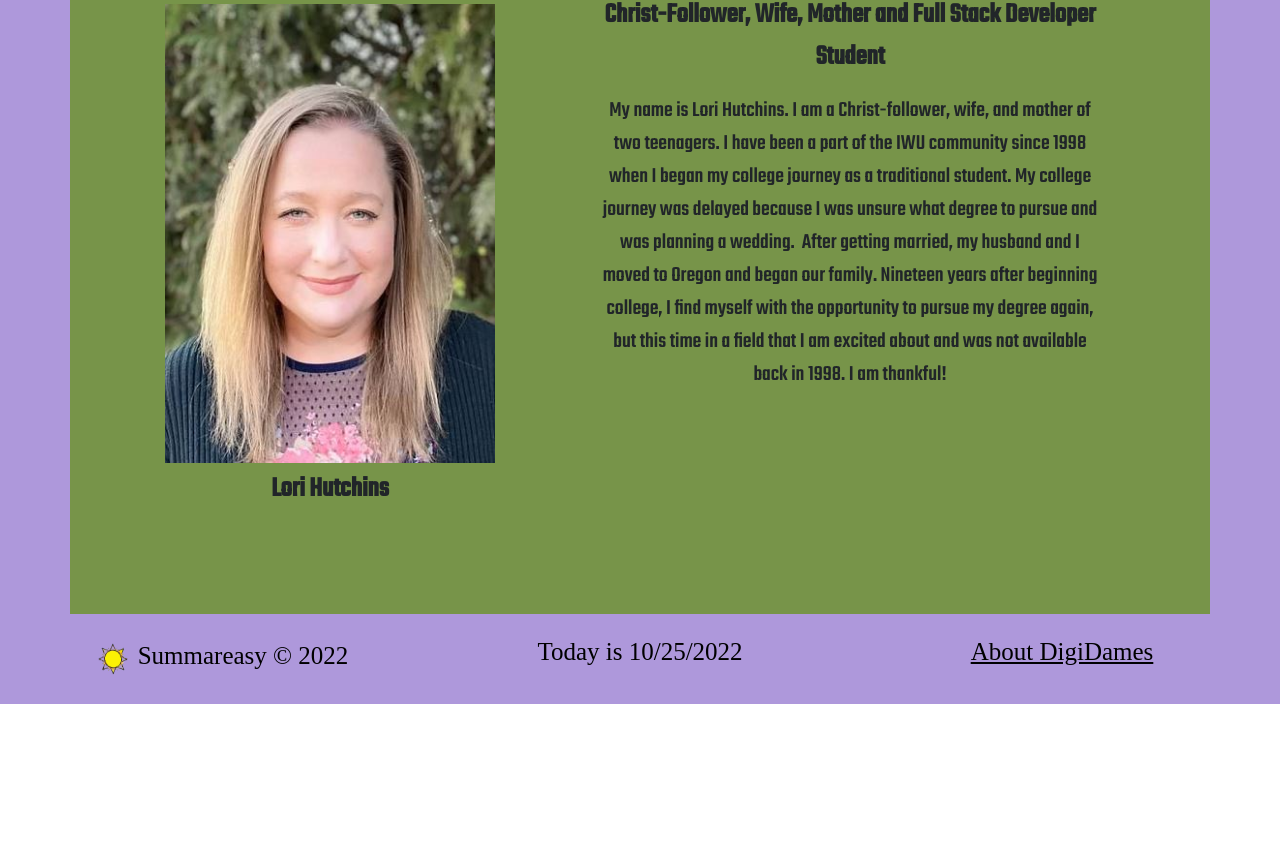
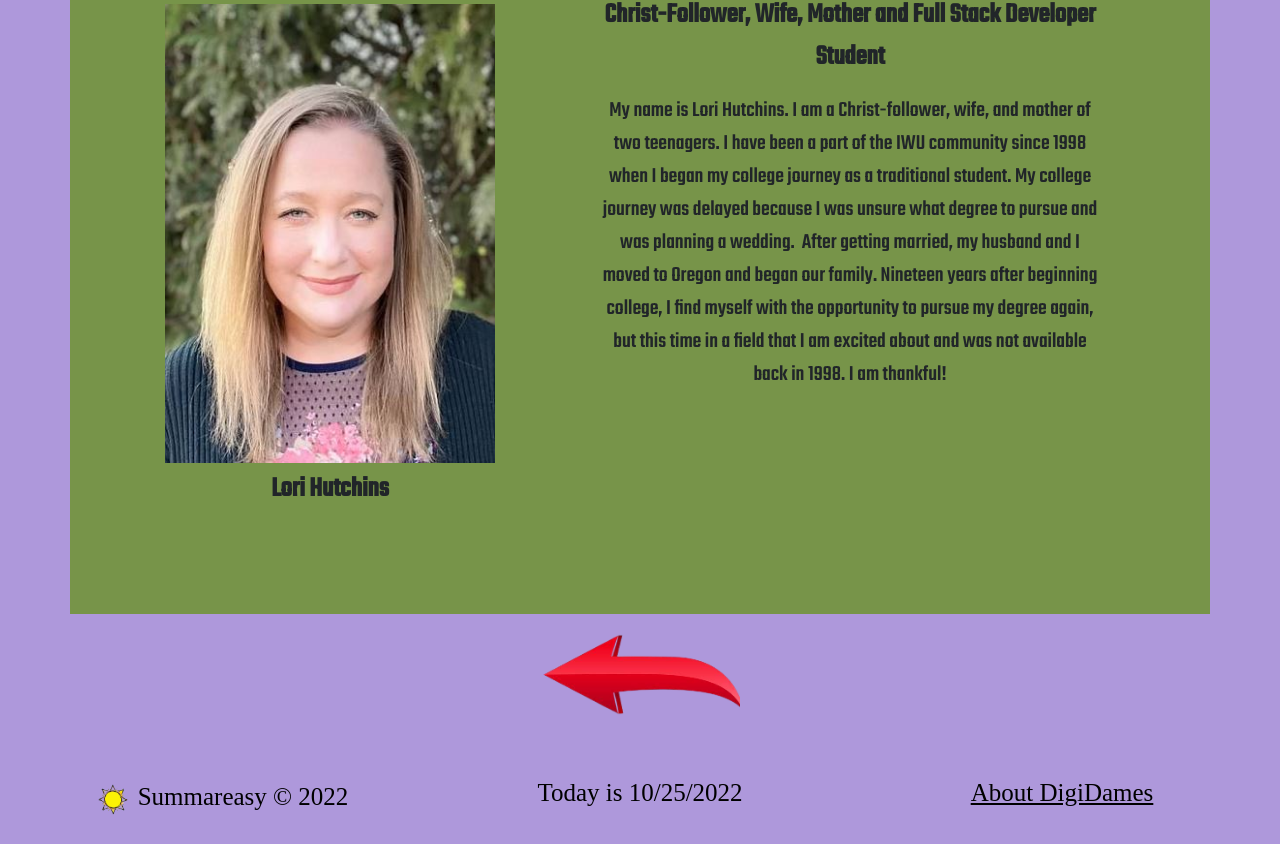
Before and after one commit to bethel-school-of-technology/team-digidames-frontend, a React (Create React App) app in the folder summareasy-react-app/: page /about in a window 1280 px wide. Shown: the part 1078-1922 px from the top of the page. Before the commit the page ends 1782 px from the top, so only its background shows below. Built offline with nearby package versions, Linux system fonts and the light colour scheme; data requests are answered from the project's data file; a web font is replaced by a local one.

Commit message:
continued  working on bootstrap styling

```diff
--- a/summareasy-react-app/src/Components/AboutUs/index.js
+++ b/summareasy-react-app/src/Components/AboutUs/index.js
@@ -3,6 +3,7 @@ import { Col, Container, Row } from 'react-bootstrap';
 import logo from '../../images/Logo.png';
 import lori from '../../images/Lori2.jpg';
 import jess from '../../images/JessPlaceHolder.jpg';
+import back from '../../images/back2.png'
 import Footer from '../Footer';
 
 import "../../App.css";
@@ -68,6 +69,15 @@ function AboutUs() {
                 {displayTeam()}
             </Col>
         </Row>
+        <Row><a href={`/Dashboard`} margin="15px">
+                    <img
+                        alt="go back to Dashboard"
+                        src={back}
+                        width="200"
+                        style={{ paddingTop: "20px", paddingBottom: "40px" }}
+                    ></img>
+                    </a>
+                </Row>
     </Container>
     <Footer />
     </>
```
